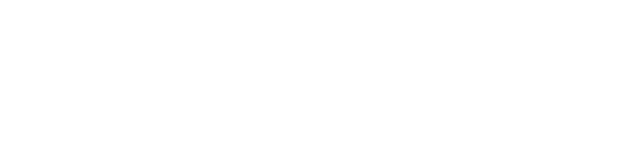
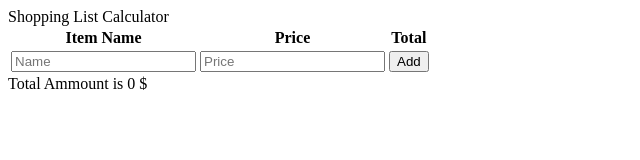
Before and after one commit to acciojob/shopping-cart-ganeshardlkar, a website: page main.html in a window 1280 px wide. Shown: the whole page, without its empty margins (0-640 px from the left). Drawn offline with Linux system fonts and the light colour scheme.

Commit message:
Update main.html

```diff
--- a/main.html
+++ b/main.html
@@ -8,6 +8,34 @@
 
 <body>
 	<!-- the entire body must be written by student -->
+	<header id="heading">
+		Shopping List Calculator
+	</header>
+	<main onload="render()">
+		<table id="table1">
+            <thead>
+			    <tr>
+			    	<th>Item Name</th>
+			    	<!-- <th>Quantity</th> -->
+			    	<th>Price</th>
+			    	<th>Total</th>
+			    </tr>
+            </thead>
+            <tbody id="add-rows">
+                <tr>
+                    <form id="myinputs">
+                        <td><input type="text" id="item-name-input" placeholder="Name"></td>
+                        <!-- <td><input type="text" id="item-qty-input" placeholder="Qty"></td> -->
+                        <td><input type="number" id="item-price-input" placeholder="Price"></td>
+                    </form>
+                    <td>
+                        <button id="add" onclick="addData()">Add</button>
+                    </td>
+                </tr>
+            </tbody>
+        </table>
+        <div id="total">Total Ammount is <span id="price-change">0</span> $</div>
+    </main>
     <script type="text/javascript" src="./script.js">
 </script>
 
```
